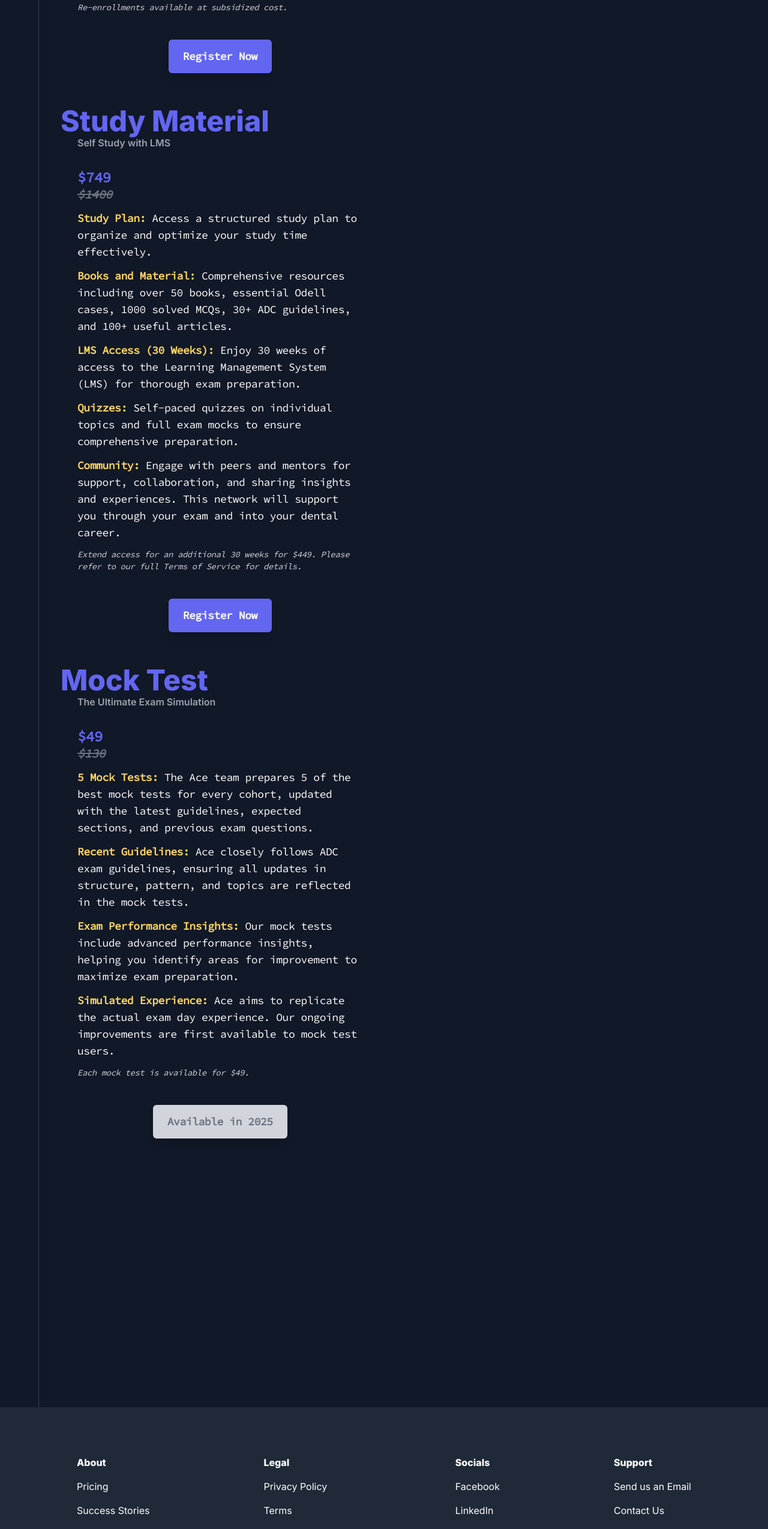
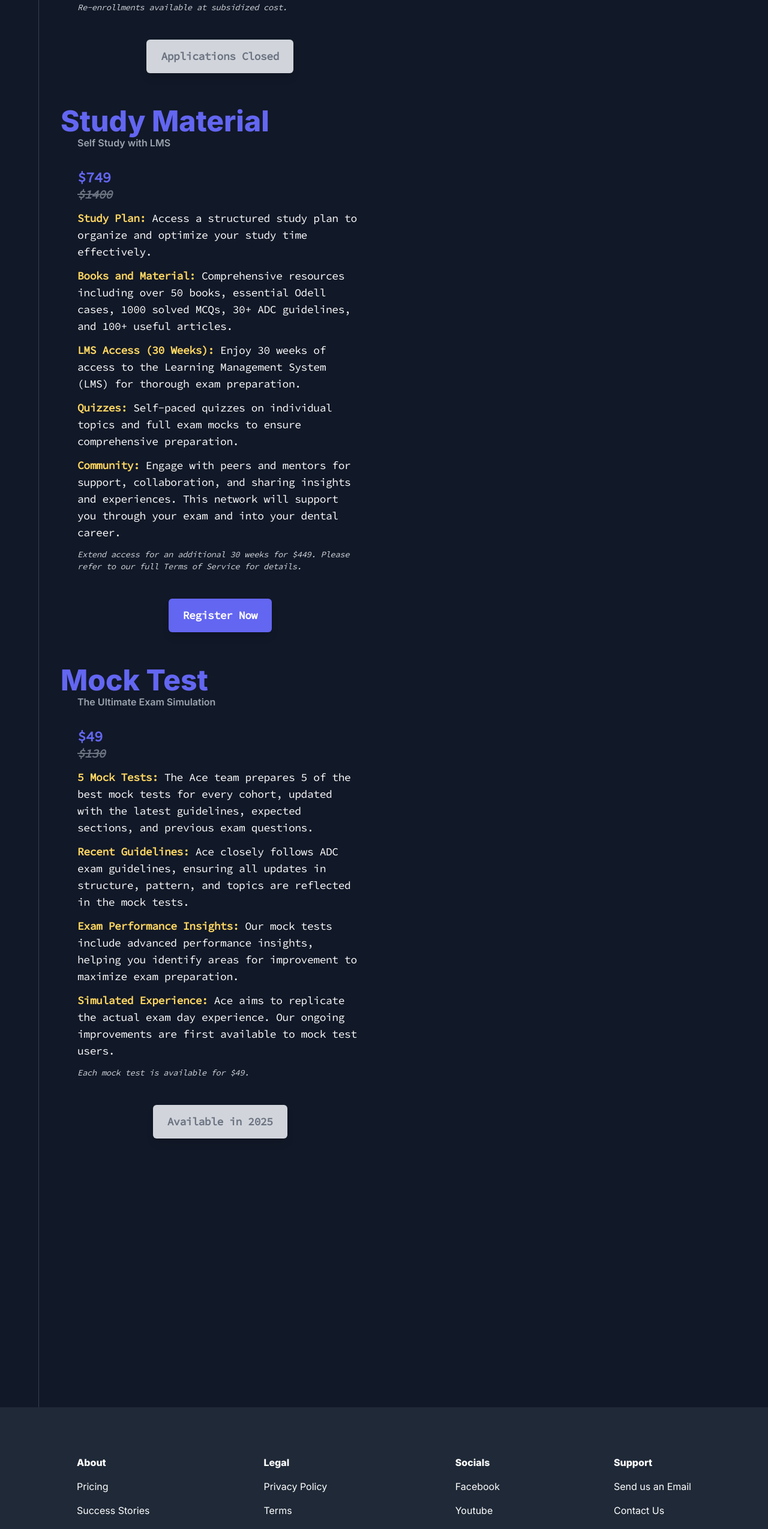
Before and after one commit to aceadc/aceadc-website, a Next.js app: page /pricing in a window 1280 px wide. Shown: the part 1559-4108 px from the top of the page at 60% size. Built offline with nearby package versions, Linux system fonts and the light colour scheme.

Commit message:
applications closed for full

```diff
--- a/components/Footer.js
+++ b/components/Footer.js
@@ -16,9 +16,9 @@ export default function Footer() {
               <a href="/testimonials">
                 <p>Success Stories</p>
               </a>
-              <a href="https://lms.aceadc.com">
+              {/* <a href="https://lms.aceadc.com">
                 <p>LMS</p>
-              </a>
+              </a> */}
             </div>
             <div
               className={`flex flex-col gap-4 text-white text-center md:text-left mt-10 md:mt-0`}
@@ -41,9 +41,9 @@ export default function Footer() {
               <a href="https://www.facebook.com/profile.php?id=61558405256259">
                 <p>Facebook</p>
               </a>
-              <a href="https://www.linkedin.com/company/aceadc/">
+              {/* <a href="https://www.linkedin.com/company/aceadc/">
                 <p>LinkedIn</p>
-              </a>
+              </a> */}
               <a href="https://www.youtube.com/@Ace_ADC">
                 <p>Youtube</p>
               </a>
--- a/components/Pricing.js
+++ b/components/Pricing.js
@@ -4,6 +4,26 @@ import { FaCheck } from "react-icons/fa";
 
 export default function Pricing() {
   const pricingData = [
+    {
+      title: "Full ADC Exam Prep",
+      price: "AU$ 1349",
+      inrPrice: "approx. ₹79,900",
+      anchoredPrice: "A$ 2400",
+      // label: "Early Bird Pricing",
+      features: [
+        "Full LMS access, video lectures, and tools",
+        "Extensive preparation time with full 30 Week LMS access",
+        // "Topic-Specific Video Tutorials",
+        "Ace ADC Quizzes & SBCs",
+        "Exam Performance Shortcuts",
+        // "Personalized Instructor Support",
+        "Access to Ace ADC Peer & Mentor Community",
+      ],
+      // buttonLink: "https://buy.stripe.com/5kAdUyawK86Jg3m5kq",
+      // buttonLink: "",
+      buttonText: "Applications Closed",
+      buttonEnabled: false,
+    },
     {
       title: "Study Material",
       price: "AU$ 749",
@@ -21,37 +41,18 @@ export default function Pricing() {
       buttonEnabled: true,
     },
     {
-      title: "Full ADC Exam Prep",
-      price: "AU$ 1349",
-      inrPrice: "approx. ₹79,900",
-      anchoredPrice: "A$ 2400",
-      label: "Early Bird Pricing",
-      features: [
-        "Full LMS access, video lectures, and tools",
-        "Extensive preparation time with full 30 Week LMS access",
-        "Topic-Specific Video Tutorials",
-        "Ace ADC Quizzes & SBCs",
-        "Exam Performance Shortcuts",
-        "Personalized Instructor Support",
-        "Access to Ace ADC Peer & Mentor Community",
-      ],
-      buttonLink: "https://buy.stripe.com/5kAdUyawK86Jg3m5kq",
-      buttonText: "Apply Now",
-      buttonEnabled: true,
-    },
-    {
       title: "Mock Test",
       price: "AU$ 49",
       inrPrice: "approx. ₹2,900",
       anchoredPrice: "A$ 130",
       features: [
         "Complete Exam Simulation",
-        "5 Updated Mock Tests from Latest Exam",
-        "Current Exam Guidelines",
+        "Latest Updated Mock Tests from Latest Exam",
+        "Updated Exam Guidelines & Pattern",
         "Advanced Performance Insights and Review",
         "Instructor Remarks & Assessment",
       ],
-      buttonLink: "",
+      // buttonLink: "",
       buttonText: "Available in 2025",
       buttonEnabled: false,
     },
--- a/pages/index.js
+++ b/pages/index.js
@@ -68,7 +68,7 @@ export default function Home(props) {
         />
       </Head>
       <main className="bg-gradient-to-br from-gray-800 to-gray-900 mx-auto overflow-x-hidden">
-        <section className="mx-auto relative">
+        {/* <section className="mx-auto relative">
           <div className="bg-gray-800 p-2 border-t border-gray-900 rounded-md">
             <a href="#pricing">
               <div className="w-max mx-auto bg-gradient-to-br from-gray-700 to-gray-900 border border-red-400 rounded-lg shadow-md p-3 md:p-4 text-center">
@@ -78,7 +78,7 @@ export default function Home(props) {
               </div>
             </a>
           </div>
-        </section>
+        </section> */}
 
         <section className="hero__bg-pattern bg-gray-900 relative">
           <div className="absolute inset-0 md:inset-x-0 md:top-8 2xl:inset-0 z-0">
@@ -766,7 +766,7 @@ export default function Home(props) {
                 </li>
                 <li className="mt-4">
                   If you're reading this, we want you to know that many Winspert
-                  (Jigyasa Sharma) students, as well as those from Dr. Raza,
+                  (Dr. Jigyasa) students, as well as those from Dr. Bedo,
                   have made the switch to Ace ADC and found greater success. Our
                   founders are after success stories, not repeat customers. If
                   that sounds like you, let’s talk about alternative pricing
--- a/pages/pricing.js
+++ b/pages/pricing.js
@@ -81,10 +81,12 @@ const P = [
         <div className="text-center mt-4">
           <a
             id="apply-button-footer-cta"
-            href="https://buy.stripe.com/5kAdUyawK86Jg3m5kq"
-            className="inline-flex space-x-3 p-3 lg:px-6 lg:py-3.5 bg-indigo-500 text-white rounded-md text-base lg:text-lg text-center font-semibold shadow-lg hover:bg-primary-400 hover:text-indigo-700 hover:shadow-2xl focus:ring-2 focus:ring-indigo-400 focus:ring-offset-2 transition"
+            // href="https://buy.stripe.com/5kAdUyawK86Jg3m5kq"
+            // className="inline-flex space-x-3 p-3 lg:px-6 lg:py-3.5 bg-indigo-500 text-white rounded-md text-base lg:text-lg text-center font-semibold shadow-lg hover:bg-primary-400 hover:text-indigo-700 hover:shadow-2xl focus:ring-2 focus:ring-indigo-400 focus:ring-offset-2 transition"
+            className="inline-flex space-x-3 p-3 lg:px-6 lg:py-3.5 bg-gray-300 text-gray-500 cursor-not-allowed rounded-md text-base lg:text-lg text-center font-semibold shadow-lg"
           >
-            Register Now
+            {/* Register Now */}
+            Applications Closed
           </a>
         </div>
       </div>
```
